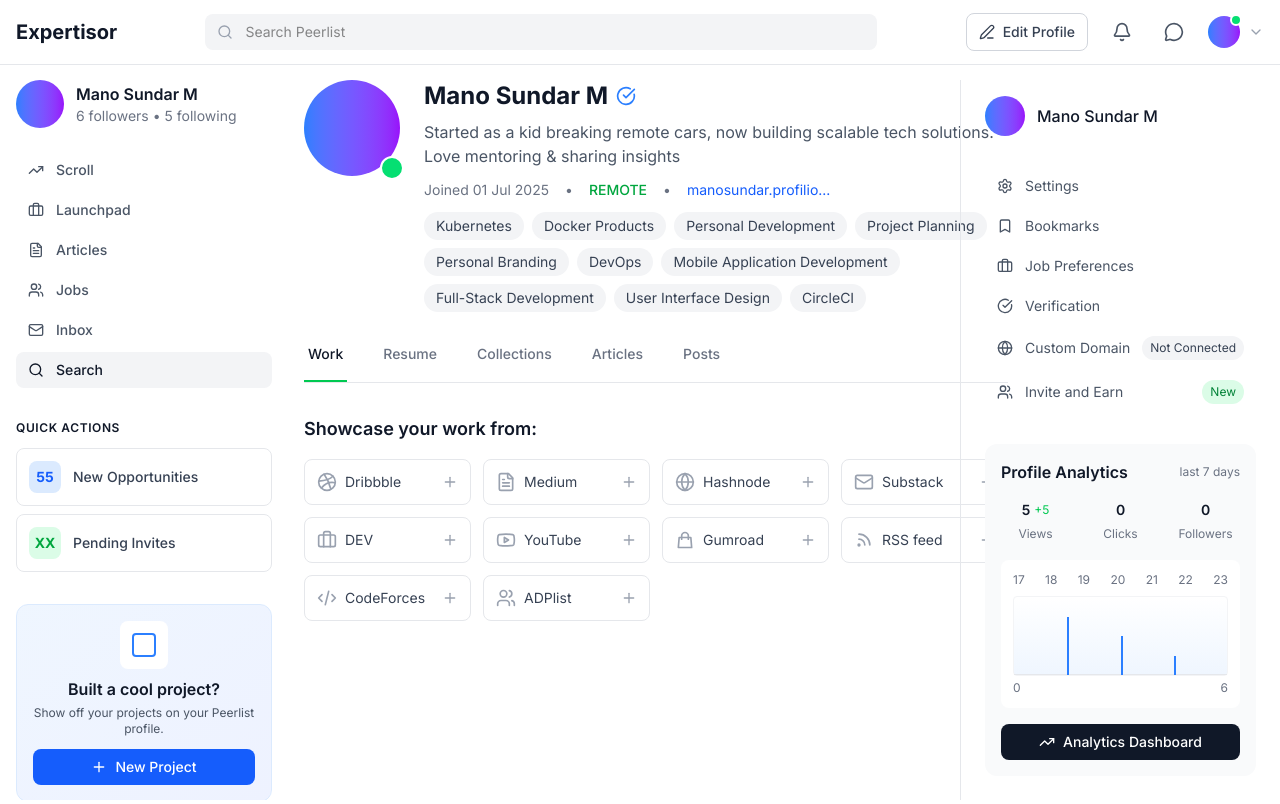
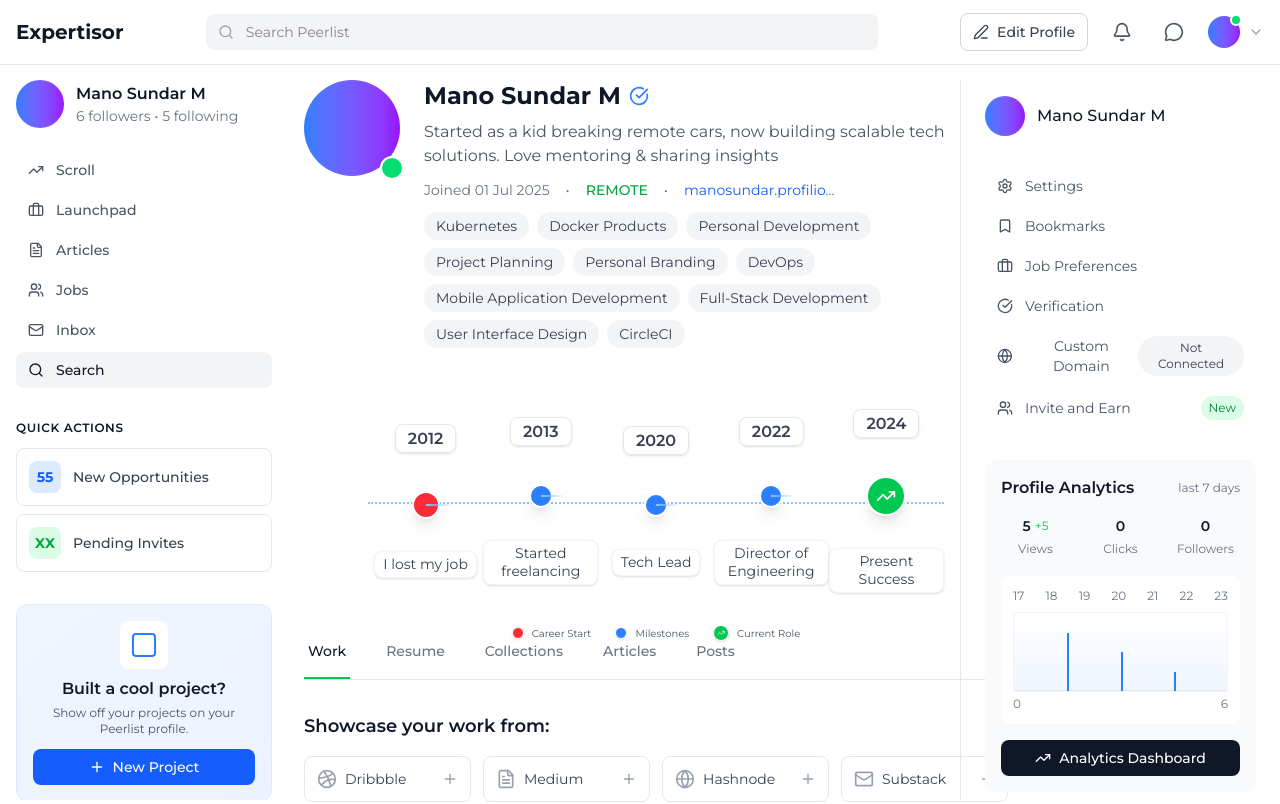
Before and after one commit to profilio-dev/expertisor.com-landing, a Next.js app: page /profile in a window 1280 px wide. Shown: the top 804 px of the page. Built offline with nearby package versions, Linux system fonts and the light colour scheme.

Commit message:
add:profile part

```diff
--- a/src/app/login/page.tsx
+++ b/src/app/login/page.tsx
@@ -3,6 +3,7 @@
 import React from "react";
 import { Rocket, Mail } from "lucide-react";
 import { Montserrat } from "next/font/google";
+import CareerTimeline from "@/components/ui/landing_page/CareerTimeline";
 
 const montserrat = Montserrat({
   subsets: ['latin'],
@@ -15,6 +16,8 @@
 
   return (
     <div className={`min-h-screen bg-black flex items-center justify-center p-6 ${montserrat.className}`}>
+
+
       <div className="text-center max-w-md">
         {/* Logo/Brand */}
         <div className="mb-8">
--- a/src/app/profile/page.tsx
+++ b/src/app/profile/page.tsx
@@ -7,13 +7,21 @@
   Settings, CheckCircle, Globe, Plus, TrendingUp,
   Dribbble, Youtube, Github, Twitter, Linkedin
 } from "lucide-react";
+import CareerTimeline from "@/components/ui/landing_page/CareerTimeline";
+import { Montserrat } from "next/font/google";
+  const montserrat = Montserrat({
+    subsets: ["latin"],
+    weight: ["300", "400", "500", "600", "700", "800"],
+    display: "swap",
+  });
 
 export default function PeerlistUI() {
   const [activeTab, setActiveTab] = useState("work");
   const [activeNav, setActiveNav] = useState("search");
 
+
   return (
-    <div className="min-h-screen bg-white">
+    <div className={`min-h-screen bg-white ${montserrat.className}`}  >
       {/* Header */}
       <header className="fixed top-0 left-0 right-0 bg-white border-b border-gray-200 z-50">
         <div className="max-w-7xl mx-auto px-4 h-16 flex items-center justify-between">
@@ -205,6 +213,7 @@
               </div>
             </div>
           </div>
+                   <CareerTimeline />
 
           {/* Tabbed Navigation */}
           <div className="border-b border-gray-200 mb-8">
--- /dev/null
+++ b/src/components/ui/landing_page/CareerTimeline.tsx
@@ -0,0 +1,95 @@
+"use client";
+
+import React from "react";
+import { TrendingUp } from "lucide-react";
+
+const CareerTimeline = () => {
+  const timelineData = [
+    { year: "2012", event: "I lost my job", isHighlighted: true },
+    { year: "2013", event: "Started freelancing" },
+
+    { year: "2020", event: "Tech Lead" },
+    { year: "2022", event: "Director of Engineering" },
+    { year: "2024", event: "Present Success", isPresent: true }
+  ];
+
+  return (
+    <div className="w-full max-w-6xl mx-auto px-4 sm:px-6 lg:px-8">
+      {/* Section Header */}
+
+
+      {/* Timeline Container */}
+      <div className="relative bg-white rounded-2xl p-6 sm:p-8 ">
+        {/* Main Timeline Line */}
+        <div className="absolute left-8 right-8 top-1/2 transform -translate-y-1/2">
+          <div className="w-full border-t-2 border-dotted border-blue-300"></div>
+        </div>
+
+        {/* Timeline Markers */}
+        <div className="relative flex justify-between items-center">
+          {timelineData.map((item, index) => (
+            <div key={index} className="flex flex-col items-center relative flex-1">
+              {/* Year Label */}
+              <div className="mb-8 sm:mb-10">
+                <span className="text-gray-700 font-semibold text-sm sm:text-base bg-white px-3 py-1 rounded-lg border border-gray-200 shadow-sm">
+                  {item.year}
+                </span>
+              </div>
+
+              {/* Marker Container */}
+              <div className="relative">
+                {/* Main Marker */}
+                <div
+                  className={`relative flex items-center justify-center rounded-full border-2 border-white shadow-lg ${
+                    item.isHighlighted
+                      ? "bg-red-500 w-6 h-6 sm:w-7 sm:h-7"
+                      : item.isPresent
+                      ? "bg-green-500 w-8 h-8 sm:w-10 sm:h-10"
+                      : "bg-blue-500 w-5 h-5 sm:w-6 sm:h-6"
+                  }`}
+                >
+                  {/* Present Marker Icon */}
+                  {item.isPresent && (
+                    <TrendingUp className="w-4 h-4 sm:w-5 sm:h-5 text-white" />
+                  )}
+                </div>
+
+                {/* Connecting Line */}
+                {index < timelineData.length - 1 && (
+                  <div className="absolute top-1/2 left-1/2 w-full h-0.5 bg-gradient-to-r from-blue-300 to-transparent transform translate-y-[-1px] z-0"></div>
+                )}
+              </div>
+
+              {/* Event Label */}
+              <div className="mt-5 sm:mt-8 max-w-[100px] sm:max-w-[120px] text-center ">
+                <span className="text-gray-700  text-[8px] sm:text-sm leading-tight bg-white px-2 py-1 rounded-lg border border-gray-100 shadow-sm inline-block">
+                  {item.event}
+                </span>
+              </div>
+            </div>
+          ))}
+        </div>
+      </div>
+
+      {/* Legend */}
+      <div className="flex justify-center items-center space-x-6  text-gray-600 text-[10px]">
+        <div className="flex items-center space-x-2">
+          <div className="w-3 h-3 bg-red-500 rounded-full border border-white shadow-sm"></div>
+          <span>Career Start</span>
+        </div>
+        <div className="flex items-center space-x-2">
+          <div className="w-3 h-3 bg-blue-500 rounded-full border border-white shadow-sm"></div>
+          <span>Milestones</span>
+        </div>
+        <div className="flex items-center space-x-2">
+          <div className="w-4 h-4 bg-green-500 rounded-full border border-white shadow-sm flex items-center justify-center">
+            <TrendingUp className="w-2 h-2 text-white" />
+          </div>
+          <span>Current Role</span>
+        </div>
+      </div>
+    </div>
+  );
+};
+
+export default CareerTimeline;
```
